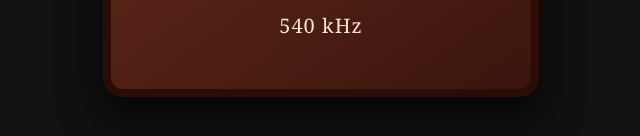
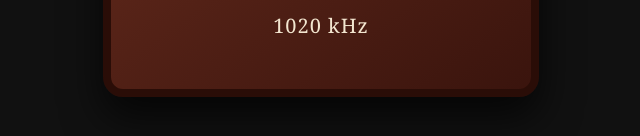
Before and after one commit to KJaiGan/1920s-Project-Radio, a plain HTML site: page index.html in a window 1280 px wide. Shown: the part 490-626 px from the top of the page, 319-959 px from the left. Drawn offline with Linux system fonts and the light colour scheme.

Commit message:
Update frequency display from 540 kHz to 1020 kHz

```diff
--- a/index.html
+++ b/index.html
@@ -13,7 +13,7 @@
       <div id = "dial" ></div>
     </div>
 
-    <div id = "frequency">540 kHz</div>
+    <div id = "frequency">1020 kHz</div>
 
   </div>
 
```
